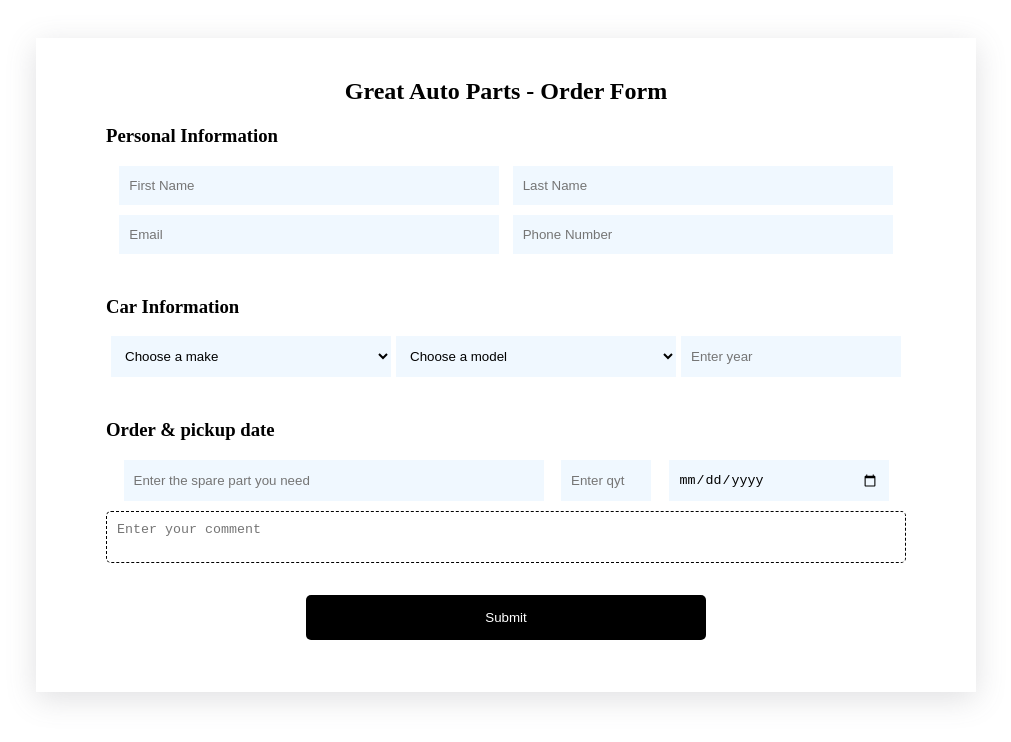
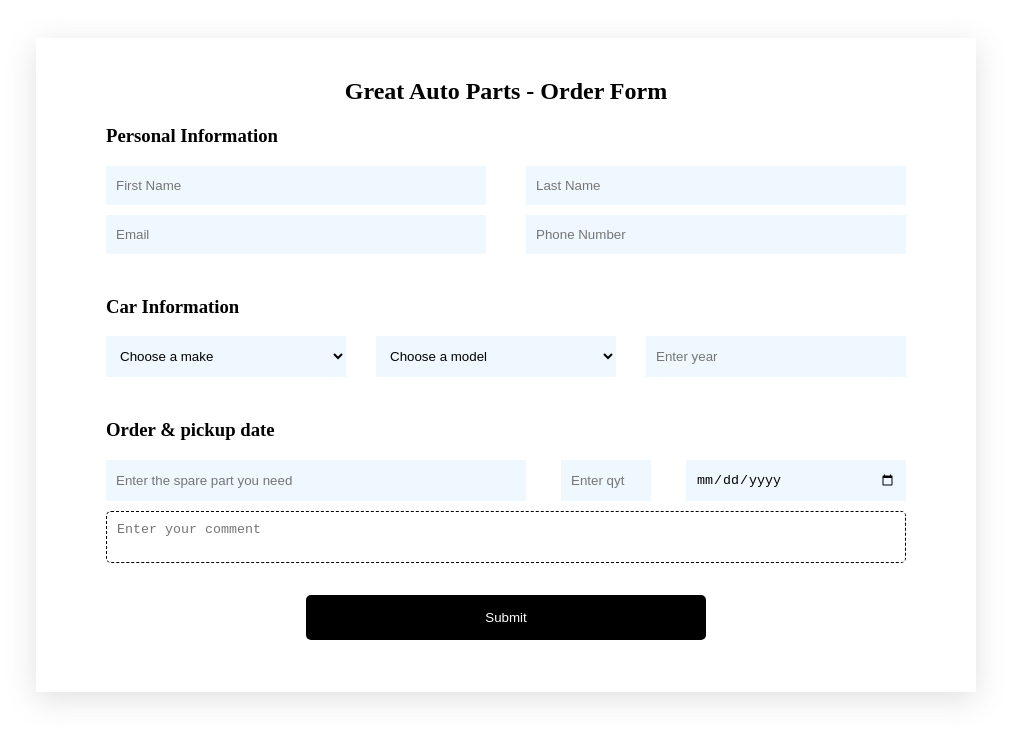
Before and after one commit to Ymishkhas/cpit-405-lab-4, a plain HTML site: page index.html in a window 1280 px wide. Shown: the whole page, without its empty margins (134-1145 px from the left). Drawn offline with Linux system fonts and the light colour scheme.

Commit message:
fixed spacing with space-between

```diff
--- a/styles.css
+++ b/styles.css
@@ -29,13 +29,8 @@ form section {
 }
 
 /* Car info section */
-#car-info select {
-    width: 280px;
-    padding: 12px 10px;
-}
-
-#car-info input {
-    width: 200px;
+#car-info select,input {
+    width: 240px;
     padding: 12px 10px;
 }
 
@@ -72,7 +67,7 @@ textarea {
 .question-box{
     display: flex;
     flex-wrap: wrap;
-    justify-content: space-evenly;
+    justify-content: space-between;
 }
 
 button {
```
